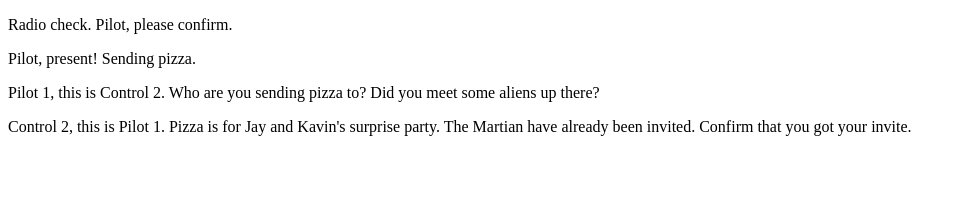
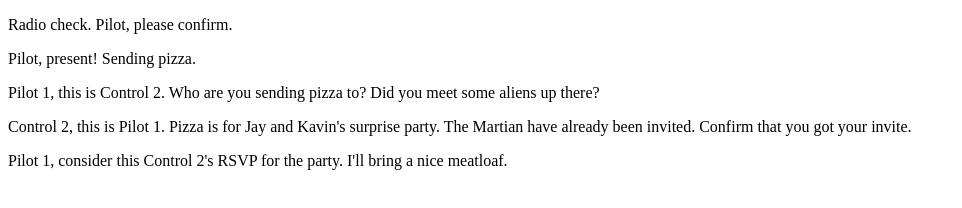
Before and after one commit to abarkera4/communication-log-control2, a plain HTML site: page index.html in a window 1280 px wide. Shown: the whole page, without its empty margins (0-962 px from the left). Drawn offline with Linux system fonts and the light colour scheme.

Commit message:
Control 2 final response

```diff
--- a/index.html
+++ b/index.html
@@ -8,5 +8,7 @@
     <p>Pilot 1, this is Control 2. Who are you sending pizza to? Did you meet some aliens up there?</p>
 
     <p>Control 2, this is Pilot 1. Pizza is for Jay and Kavin's surprise party. The Martian have already been invited. Confirm that you got your invite.</p>
+
+    <p>Pilot 1, consider this Control 2's RSVP for the party. I'll bring a nice meatloaf.</p>
   </body>
 </html>
```
